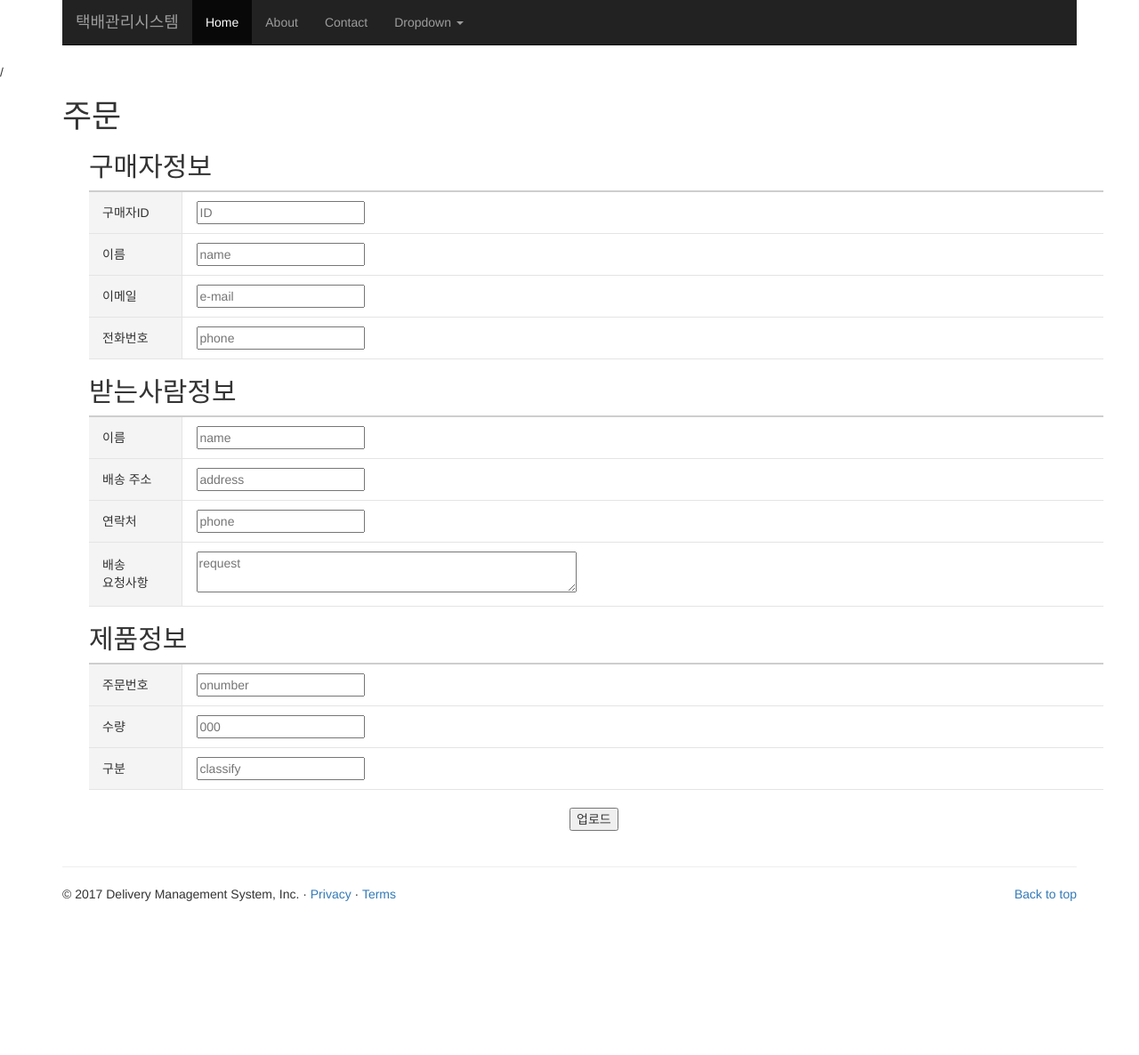
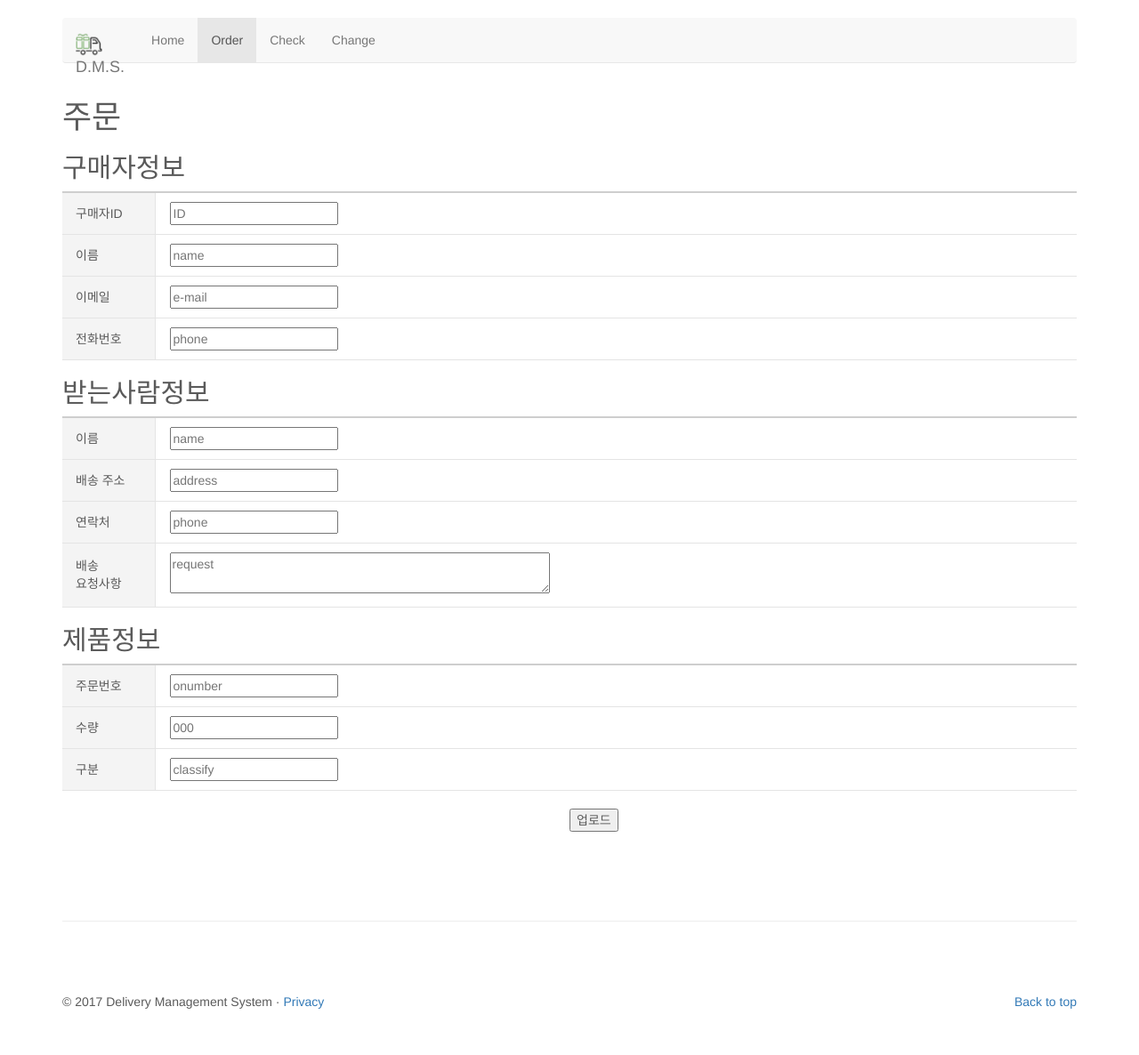
Before and after one commit to naayoung/oracleDB, a PHP site: page /order.php in a window 1280 px wide. Shown: the whole page at 89% size. Before the commit the page ends 1013 px from the top, so only its background shows below. Run offline with PHP 8.4, Linux system fonts and the light colour scheme; some libraries are stand-ins or nearby versions.

Commit message:
Update order.php

```diff
--- a/order.php
+++ b/order.php
@@ -2,17 +2,14 @@
 <!DOCTYPE html>
 <html lang="ko">
   <head>
-
     <style media="screen">
-  .container h2{
-    margin-left: 30px;
+      .order {
+        margin-top: 8em;
       }
       .customer_table,.delivery_address,.product_table{
         border-top: 2px solid #cecece;
-margin-left: 30px;
         border-collapse: collapse;
         width: 100%;
-
       }
       table td.col2{
         border-bottom: 1px solid #e4e4e4;
@@ -36,31 +33,24 @@ width: 100%;
 
     <title>Delivery Management System</title>
 
-    <!-- Bootstrap CSS -->
+    <!-- CSS -->
+    <link rel="icon" href="./favicon.png">
     <link rel="stylesheet" href="http://maxcdn.bootstrapcdn.com/bootstrap/3.2.0/css/bootstrap.min.css">
+    <link href="css/carousel.css" rel="stylesheet">
+
     <!-- Bootstrap Javascript -->
     <script src="http://code.jquery.com/jquery-latest.min.js"></script>
     <script src="http://maxcdn.bootstrapcdn.com/bootstrap/3.2.0/js/bootstrap.min.js"></script>
     <script src="http://googledrive.com/host/0B-QKv6rUoIcGeHd6VV9JczlHUjg"></script>
-
-    <!-- Just for debugging purposes. Don't actually copy these 2 lines! -->
-    <!--[if lt IE 9]><script src="../../assets/js/ie8-responsive-file-warning.js"></script><![endif]-->
     <script src="js/ie-emulation-modes-warning.js"></script>
 
-    <!-- HTML5 shim and Respond.js for IE8 support of HTML5 elements and media queries -->
-    <!--[if lt IE 9]>
-      <script src="https://oss.maxcdn.com/html5shiv/3.7.2/html5shiv.min.js"></script>
-      <script src="https://oss.maxcdn.com/respond/1.4.2/respond.min.js"></script>
-    <![endif]-->
-
-    <!-- Custom styles for this template -->
   </head>
 <!-- NAVBAR
 ================================================== -->
   <body>
         <div class="navbar-wrapper">
             <div class="container">
-        <nav class="navbar navbar-inverse navbar-static-top">
+                <nav class="navbar navbar-default navbar-static-top">
                 <div class="container">
                     <div class="navbar-header">
                     <button type="button" class="navbar-toggle collapsed" data-toggle="collapse" data-target="#navbar" aria-expanded="false" aria-controls="navbar">
@@ -69,45 +59,28 @@ width: 100%;
                         <span class="icon-bar"></span>
                         <span class="icon-bar"></span>
                     </button>
-              <a class="navbar-brand" href="#">택배관리시스템</a>
+                    <a class="navbar-brand" href="index.html"><img height="30em" src="./favicon.png"></img> D.M.S.</a>
                     </div>
                     <div id="navbar" class="navbar-collapse collapse">
                     <ul class="nav navbar-nav">
-                <li class="active"><a href="#">Home</a></li>
-                <li><a href="#about">About</a></li>
-                <li><a href="#contact">Contact</a></li>
-                <li class="dropdown">
-                    <a href="#" class="dropdown-toggle" data-toggle="dropdown" role="button" aria-expanded="false">Dropdown <span class="caret"></span></a>
-                    <ul class="dropdown-menu" role="menu">
-                        <li><a href="#">Action</a></li>
-                        <li><a href="#">Another action</a></li>
-                        <li><a href="#">Something else here</a></li>
-                        <li class="divider"></li>
-                        <li class="dropdown-header">Nav header</li>
-                        <li><a href="#">Separated link</a></li>
-                        <li><a href="#">One more separated link</a></li>
-                    </ul>
-                </li>
+                        <li><a href="index.html">Home</a></li>
+                        <li class="active"><a href="order.html">Order</a></li>
+                        <li><a href="order_check.html">Check</a></li>
+                        <li><a href="order_change.html">Change</a></li>
                     </ul>
                     </div>
                 </div>
                 </nav>
             </div>
         </div>
-/
+
     <!-- START THE FEATURETTES -->
     <div class="container marketing">
       <form class="order" action="http://localhost/order_finish.php" method="post">
         <p> <h1>주문</h1> </p>
-
-
         <p> <h2>구매자정보</h2> </p>
         <p></p>
         <table class="customer_table">
-
-
-
-
             <tr>
         <td class="col1">  구매자ID </td>
         <td class="col2"><input type="text" name="ID" value="" placeholder="ID"></td>
@@ -188,7 +161,7 @@ width: 100%;
         <!-- FOOTER -->
       <footer>
           <p class="pull-right"><a href="#">Back to top</a></p>
-            <p>&copy; 2017 Delivery Management System, Inc. &middot; <a href="#">Privacy</a> &middot; <a href="#">Terms</a></p>
+          <p>&copy; 2017 Delivery Management System &middot; <a href="#">Privacy</a></p>
         </footer>
     </div><!-- /.container -->
 
```
Lines whose indentation alone changed are shown as unchanged.
